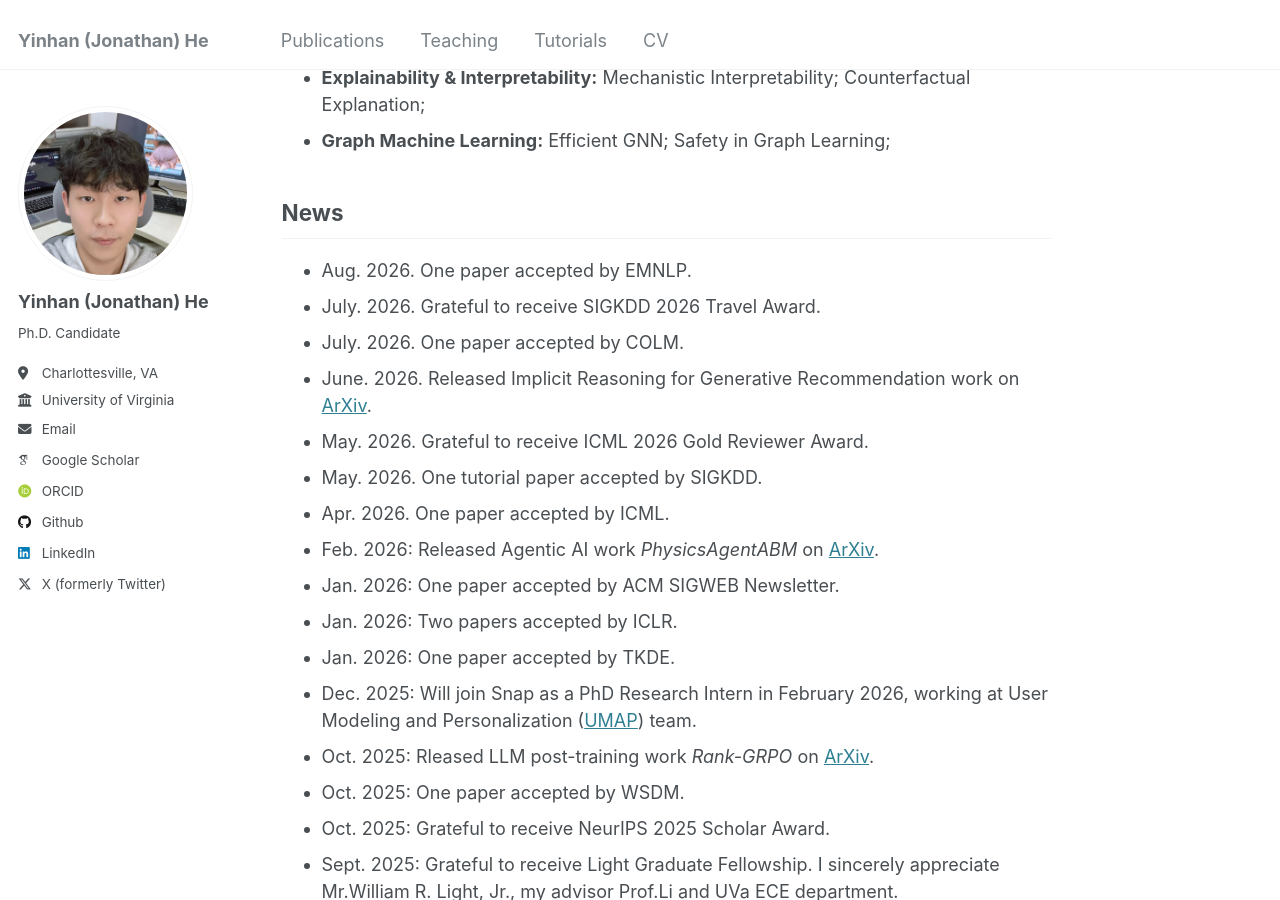
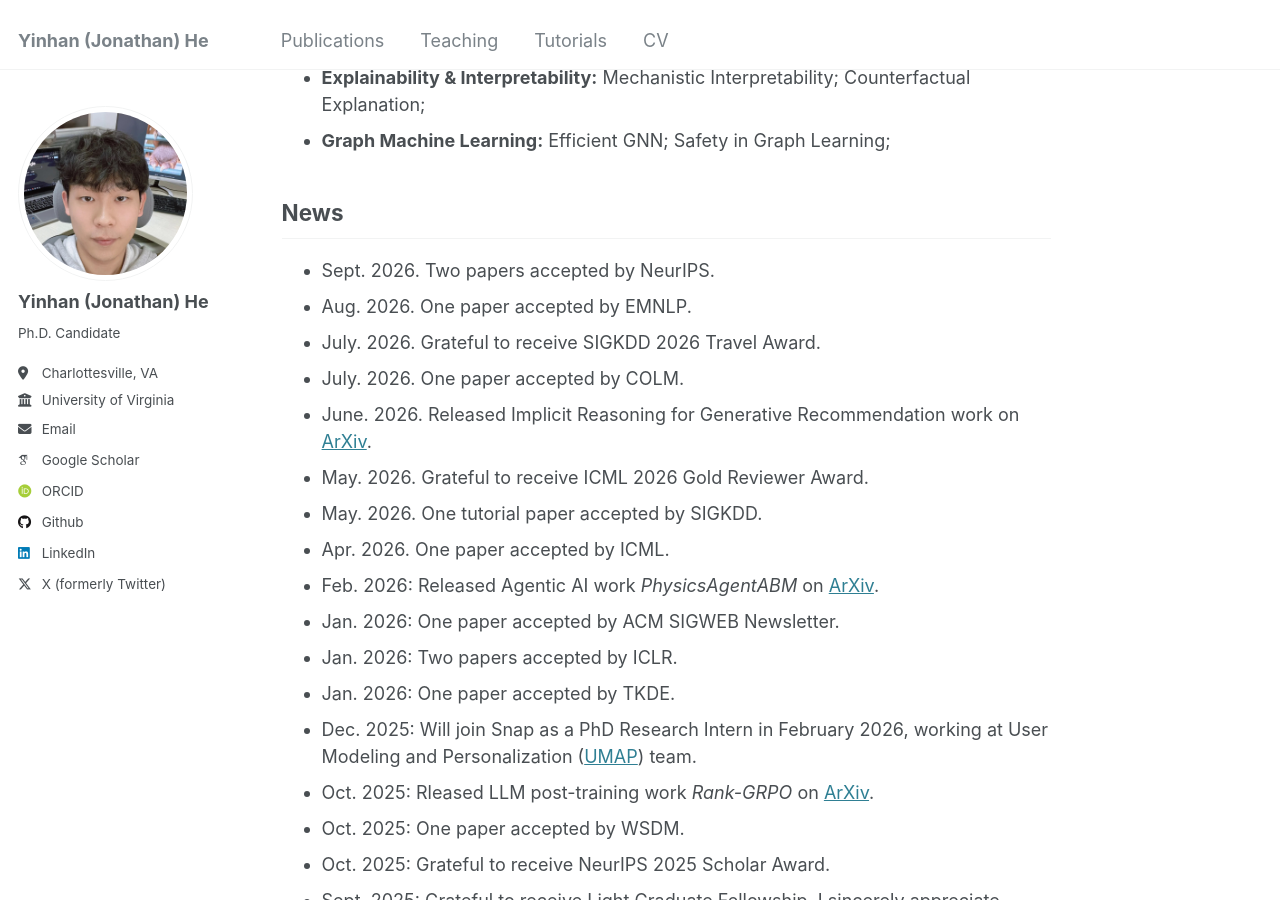
Before and after one commit to YinhanHe123/YinhanHe123.github.io, a Jekyll site: the page built from _pages/about.md, in a window 1280 px wide and 900 px high, scrolled down 406 px. Built offline with Jekyll 4.4.1, drawn with Linux system fonts in a browser that asks for light colours; some web fonts are replaced; a script that is not in the unit is left out.

Commit message:
Add news updates for accepted papers and awards

```diff
--- a/_pages/about.md
+++ b/_pages/about.md
@@ -27,6 +27,7 @@ I am a Ph.D. candidate in the [Department of Electrical and Computer Engineering
 
 News
 ------
+* Sept. 2026. Two papers accepted by NeurIPS.
 * Aug. 2026. One paper accepted by EMNLP.
 * July. 2026. Grateful to receive SIGKDD 2026 Travel Award.
 * July. 2026. One paper accepted by COLM.
```
